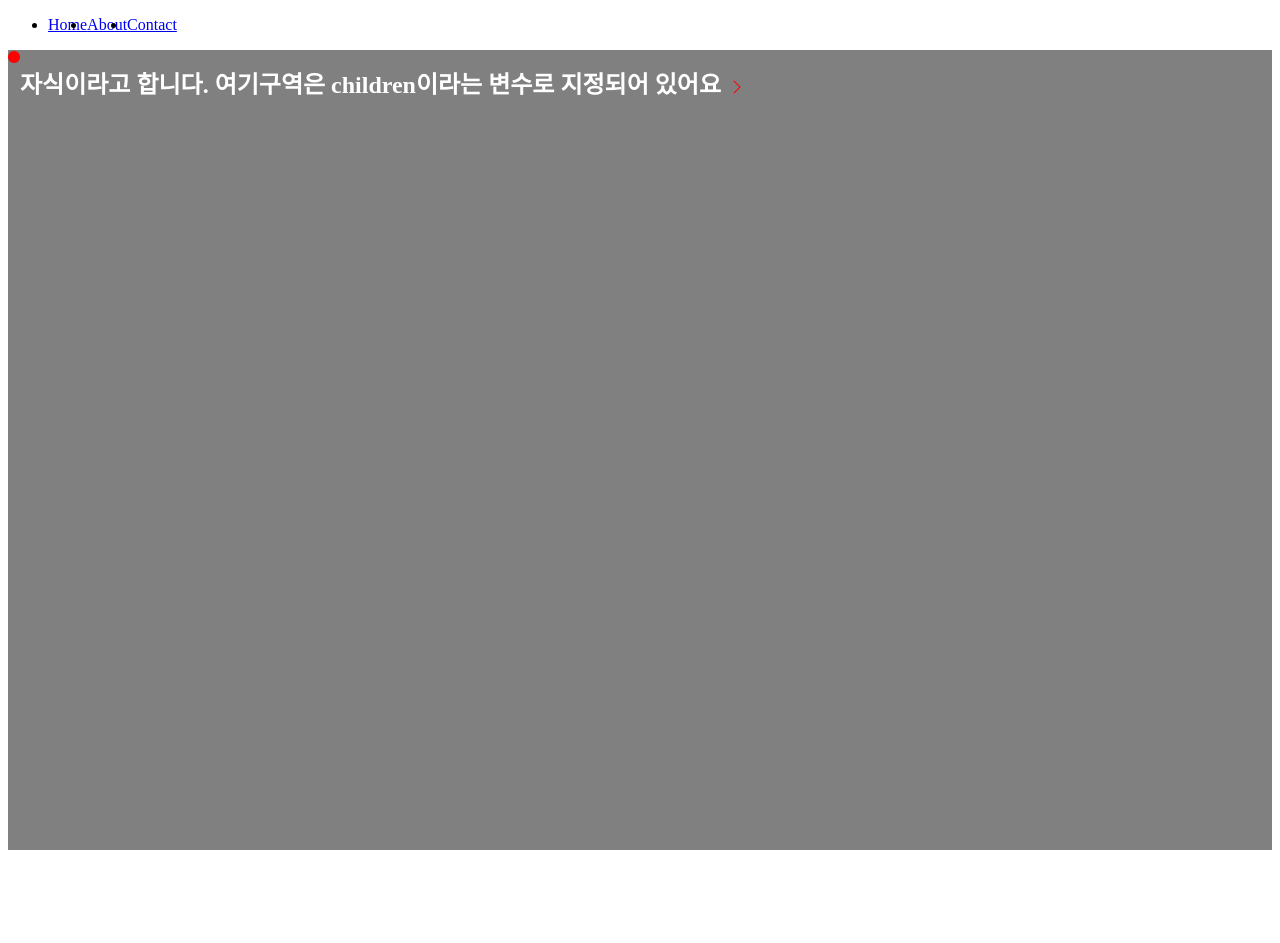
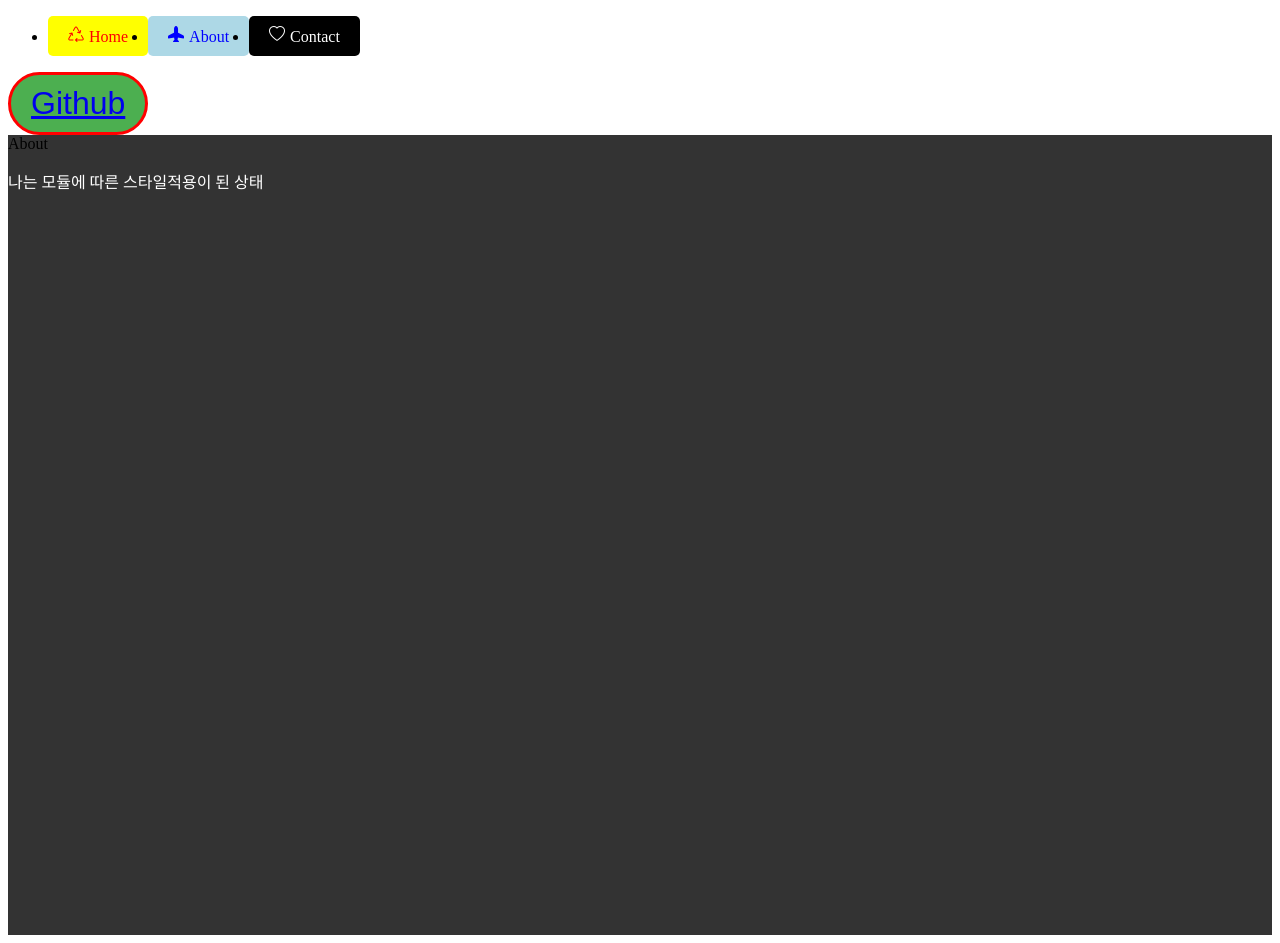
Before and after one commit to zzohae/reacttest3, a React (Create React App) app: page /about in a window 1280 px wide. Before the commit the page ends 858 px from the top, so only its background shows below. Built offline with nearby package versions, Linux system fonts and the light colour scheme.

Commit message:
bootstrap icon을  props 전달하는 ui 컴포넌트 제작

```diff
--- a/src/App.js
+++ b/src/App.js
@@ -1,16 +1,21 @@
 import React from 'react';
 import Home from './contents/Home';
-import { Router, Routes, Route, Link } from "react-router-dom";
+import About from './contents/About';
+import { Routes, Route, Link } from "react-router-dom";
+import { Utilicon, Btn } from './ui/commonui';
 
 export default function App() {
   return (
     <div>
       <nav>
         <ul style={{display:'flex'}}>
-          <li><Link to="/">Home</Link></li>
-          <li><Link to="/about">About</Link></li>
-          <li><Link to="/contact">Contact</Link></li>
+          <li><Link to="/"><Utilicon fontcolor="red" bgcolor="yellow" icon="\f64f">Home</Utilicon></Link></li>
+          <li><Link to="/about"><Utilicon fontcolor="blue" bgcolor="lightblue" icon="\f7cc">About</Utilicon></Link></li>
+          <li><Link to="/contact"><Utilicon fontcolor="white" bgcolor="black" icon="\F417">Contact</Utilicon></Link></li>
         </ul>
+        <Btn>
+          <a href="https://github.com/zzohae" target='_blank' rel="noreferrer">Github</a>
+        </Btn>
       </nav>
     <div className="content">
 
@@ -22,9 +27,7 @@ export default function App() {
             </Home>
           } />
           <Route path="/about" element={
-            <Home   bgcolor="gray" textcolor="white" vh="100vh" childcolor="red">
-              자식이라고 합니다. 여기구역은 children이라는 변수로 지정되어 있어요
-            </Home>
+            <About></About>
           } />
           <Route path="/contact" element={
             <Home   bgcolor="yellow" textcolor="black" vh="100vh" childcolor="black">
--- a/src/contents/About.js
+++ b/src/contents/About.js
@@ -1,7 +1,10 @@
 import React from 'react'
+import bby from './about.module.scss'
 
 export default function About() {
   return (
-    <div>About</div>
+    <div className={bby.content}>About
+      <p>나는 모듈에 따른 스타일적용이 된 상태</p>
+    </div>
   )
 }
--- /dev/null
+++ b/src/contents/about.module.scss
@@ -0,0 +1,7 @@
+.content {
+  background-color: #333;
+  height: 100vh;
+  p {
+    color: white;
+  }
+}
--- /dev/null
+++ b/src/ui/commonui.js
@@ -0,0 +1,36 @@
+import styled from 'styled-components';
+
+export const Utilicon = styled.button`
+  background-color: ${(props) => props.bgcolor || '#4CAF50'};
+  color: ${(props) => props.fontcolor || 'white'};
+  padding: 10px 20px;
+  border: none;
+  border-radius: 5px;
+  font-size: 16px;
+  cursor: pointer;
+  font-family: 'bootstrap-icons';
+
+  &:hover {
+    background-color: ${(props) => props.hoverBgColor || '#45a049'};
+  }
+  &::before {
+  content: "${(props) => props.icon || '\\f417'}";
+    margin-right: 5px;
+  }
+`;
+
+
+export const Btn = styled.button`
+  background-color: ${(props) => props.bgcolor || '#4CAF50'};
+  color: ${(props) => props.fontcolor || 'white'};
+  padding: 10px 20px;
+  border: 3px solid red;
+  border-radius: 50px;
+  font-size: 32px;
+  cursor: pointer;
+
+  &:hover {
+    background-color: ${(props) =>
+      props.bgcolor ? '#45a049' : '#388e3c'};
+  }
+`
```
